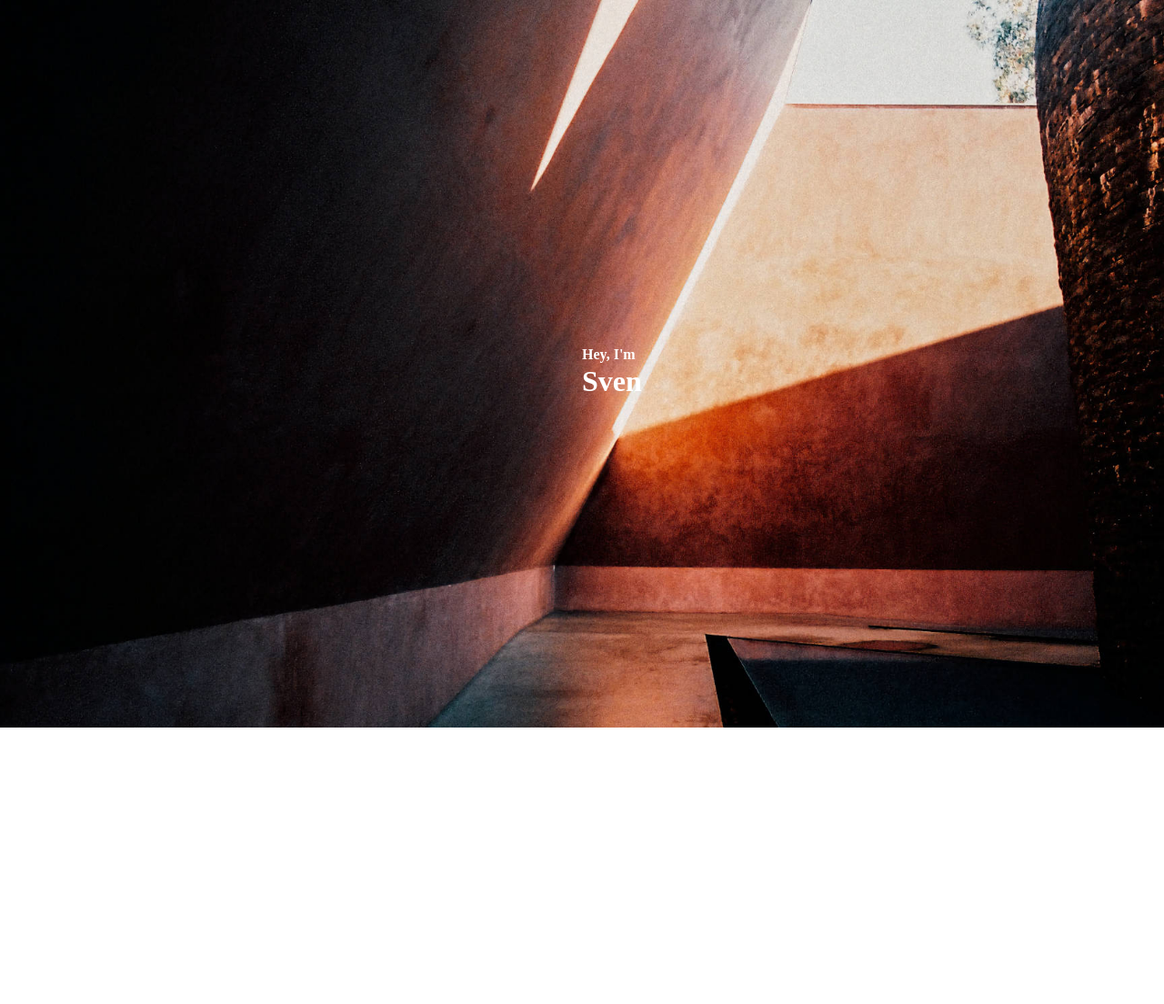
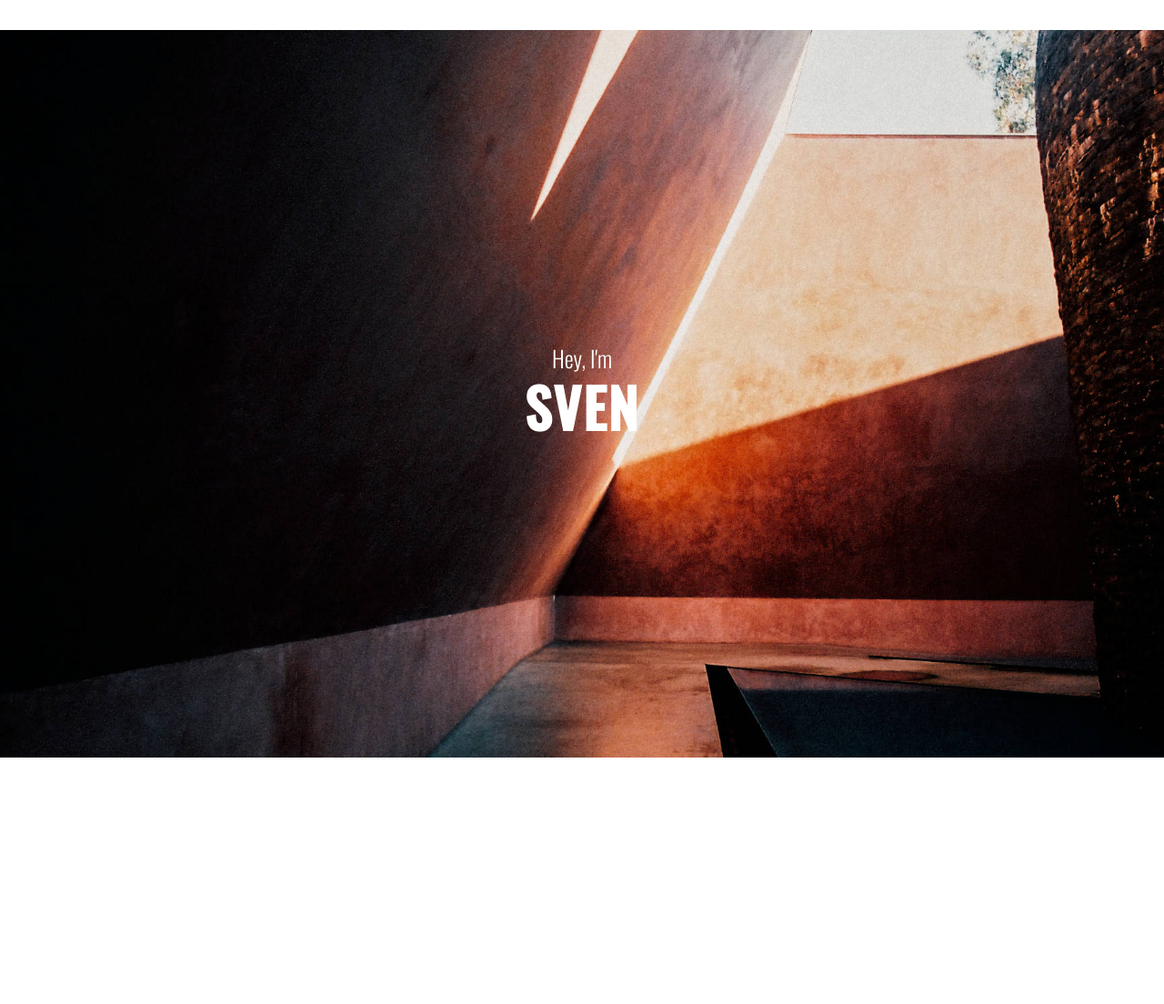
Before and after one commit to SvenR17/test_svenblog, a plain HTML site: page index.html in a window 1280 px wide. Shown: the whole page at 91% size. Before the commit the page ends 800 px from the top, so only its background shows below. Drawn offline with nearby package versions, Linux system fonts and the light colour scheme.

Commit message:
HTML and CSS Nielsified.

```diff
--- a/index.html
+++ b/index.html
@@ -1,16 +1,48 @@
 <!DOCTYPE html>
 <html lang="en">
   <head>
-    <meta charset="UTF-8">
-    <meta name="viewport" content="width=device-width, initial-scale=1.0">
-    <link href="styles/styles.css" rel="stylesheet">
-    <title>Document</title>
+    <meta charset="UTF-8" />
+    <meta name="viewport" content="width=device-width, initial-scale=1.0" />
+    <link href="styles/styles.css" rel="stylesheet" />
+    <link
+      href="https://fonts.googleapis.com/css2?family=Oswald:wght@300;400;500&family=Raleway:ital,wght@0,400;0,500;0,700;1,400;1,500;1,700&display=swap"
+      rel="stylesheet"
+    />
+    <link rel="icon" type="image/ico" href="/images/optimised/favicon.ico" />
+    <title>I'm Sven</title>
   </head>
   <body>
-    <div class="main"></div>
+    <div class="main">
       <div class="introduction">
+        <div class="intro">
           <div class="supertitle"><h4>Hey, I'm</h4></div>
-        <div class="title"><h1>Sven</h1></div>
+          <div class="title"><h1>SVEN</h1></div>
+        </div>
+      </div>
+
+      <div class="myself">
+        <h2>Myself</h2>
+        <p>
+          Lorem ipsum dolor sit amet consectetur adipisicing elit. Aspernatur
+          eos sint eligendi eveniet saepe! Adipisci eius velit necessitatibus
+          ipsam hic, obcaecati architecto modi esse culpa explicabo, itaque quas
+          pariatur iure maiores omnis harum nostrum similique, nemo debitis
+          accusantium at nulla. Perferendis quaerat tenetur sequi? Et quam
+          libero eaque magni eligendi.
+        </p>
+      </div>
+
+      <div class="myoccupations">
+        <h2>My Occupations</h2>
+        <p>
+          Lorem ipsum dolor sit amet consectetur adipisicing elit. Aspernatur
+          eos sint eligendi eveniet saepe! Adipisci eius velit necessitatibus
+          ipsam hic, obcaecati architecto modi esse culpa explicabo, itaque quas
+          pariatur iure maiores omnis harum nostrum similique, nemo debitis
+          accusantium at nulla. Perferendis quaerat tenetur sequi? Et quam
+          libero eaque magni eligendi.
+        </p>
+      </div>
     </div>
   </body>
 </html>
--- a/styles/styles.css
+++ b/styles/styles.css
@@ -2,7 +2,18 @@ body {
   margin: 0 0 0 0;
 }
 
+h2 {
+  font-family: "Oswald", sans-serif;
+}
+
+p {
+  font-family: "Raleway", sans-serif;
+}
+
 .main {
+}
+
+.introduction {
   background-image: url("/images/optimised/background.jpg");
   background-repeat: no-repeat;
   background-position: center;
@@ -10,17 +21,38 @@ body {
   -moz-background-size: cover;
   -o-background-size: cover;
   background-size: cover;
-    width: 100vw;
   height: 100vh;
 }
 
-.introduction {
-    position: absolute;
+.intro {
+  position: relative;
   color: white;
-    top: 45vh;
+  top: 50%;
   left: 50%;
+  transform: translate(-50%, -50%);
+  text-align: center;
+  font-family: Oswald, sans-serif;
+}
+
+.supertitle h4 {
+  font-size: 25px;
+  font-weight: 200;
 }
 
 .title {
-    margin-top: -20px;
+  font-size: 30px;
+  letter-spacing: 2px;
+  margin-top: -50px;
 }
+
+.myself {
+  width: 50vw;
+  height: 10vh;
+  color: white;
+}
+
+.myoccupations {
+  width: 50vw;
+  height: 10vh;
+  color: white;
+}
```
Lines whose indentation alone changed are shown as unchanged.
